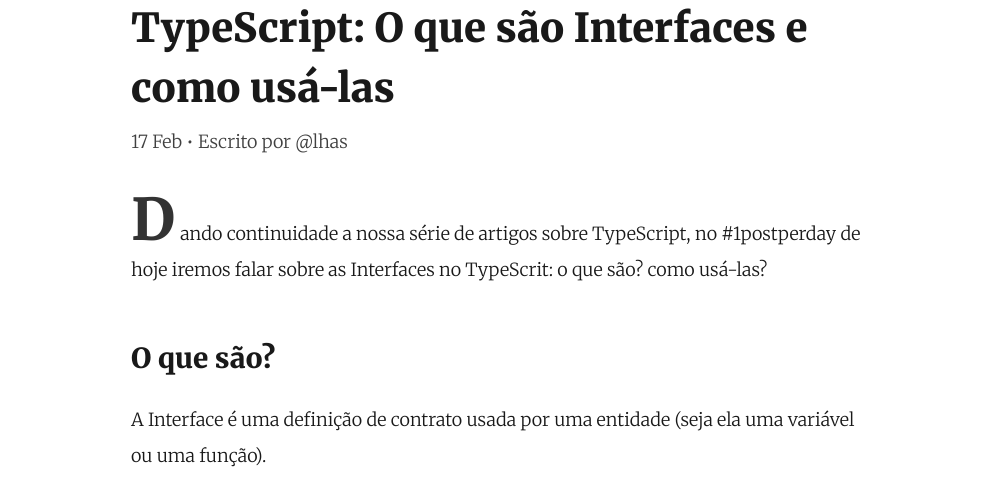
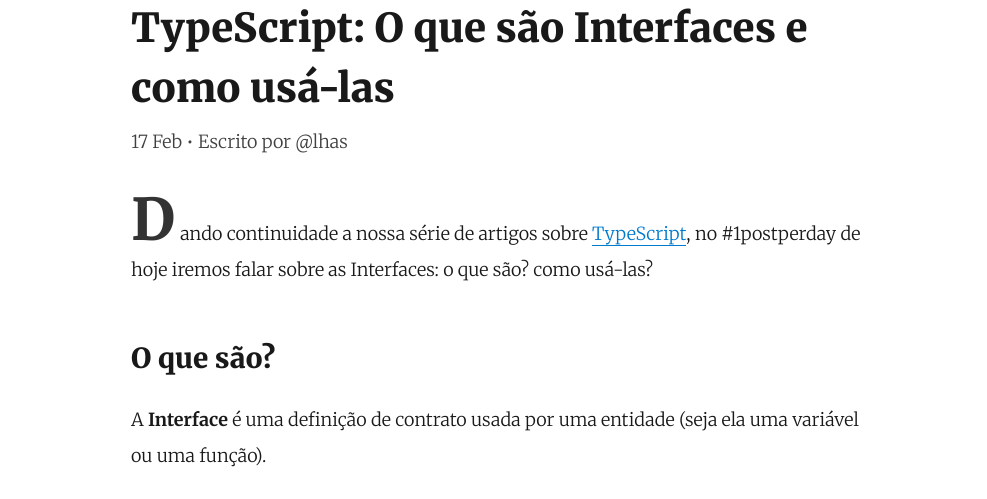
Before and after one commit to lhas-dev/01dev.codes, a Gatsby site: page /usando-typescript-interfaces/ in a window 1280 px wide. Shown: the part 442-941 px from the top of the page, without its empty margins (144-1131 px from the left). Built offline with nearby package versions, Linux system fonts and the light colour scheme; Gatsby itself is replaced by a stand-in of ours; some packages are replaced by stand-ins of ours; a web font is replaced by a local one.

Commit message:
update links

```diff
--- a/content/blog/usando-typescript-interfaces/index.md
+++ b/content/blog/usando-typescript-interfaces/index.md
@@ -5,11 +5,11 @@
 cover: "https://images.unsplash.com/photo-1568164528240-21ad793478dc?ixlib=rb-1.2.1&ixid=eyJhcHBfaWQiOjEyMDd9&auto=format&fit=crop&w=634&q=80"
 ---
 
-Dando continuidade a nossa série de artigos sobre TypeScript, no #1postperday de hoje iremos falar sobre as Interfaces no TypeScrit: o que são? como usá-las?
+Dando continuidade a nossa série de artigos sobre [TypeScript](https://www.typescriptlang.org/), no #1postperday de hoje iremos falar sobre as Interfaces: o que são? como usá-las?
 
 ## O que são?
 
-A Interface é uma definição de contrato usada por uma entidade (seja ela uma variável ou uma função).
+A **Interface** é uma definição de contrato usada por uma entidade (seja ela uma variável ou uma função).
 
 Ou seja, ela define as especificações de sintaxe que uma entidade precisa ter.
 
@@ -161,7 +161,7 @@
 
 É especialmente útil para você manter a consistência na tipagem dos objetos do seu projeto conforme ele vai escalando.
 
-Aliado a editores de código modernos como VS Code, você terá uma experiência de desenvolvimento única no JavaScript, tendo a sua IDE completando sempre que possível o seu código, somente usando as declarações de interfaces da sua aplicação.
+Aliado a editores de código modernos como [VS Code](https://code.visualstudio.com/), você terá uma experiência de desenvolvimento única no JavaScript, tendo a sua IDE completando sempre que possível o seu código, somente usando as declarações de interfaces da sua aplicação.
 
 Espero que tenham gostado e até a próxima! 😺
 
```
